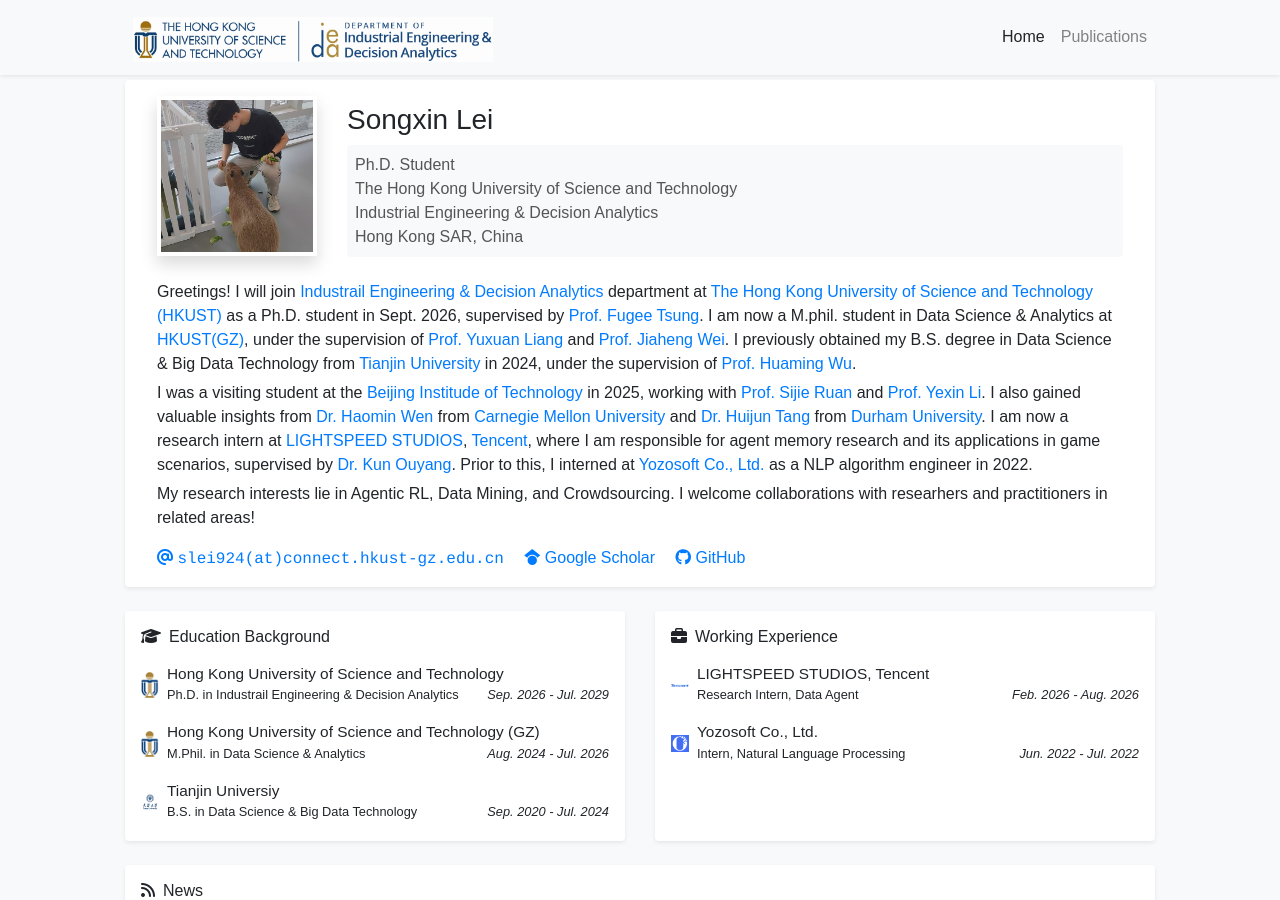
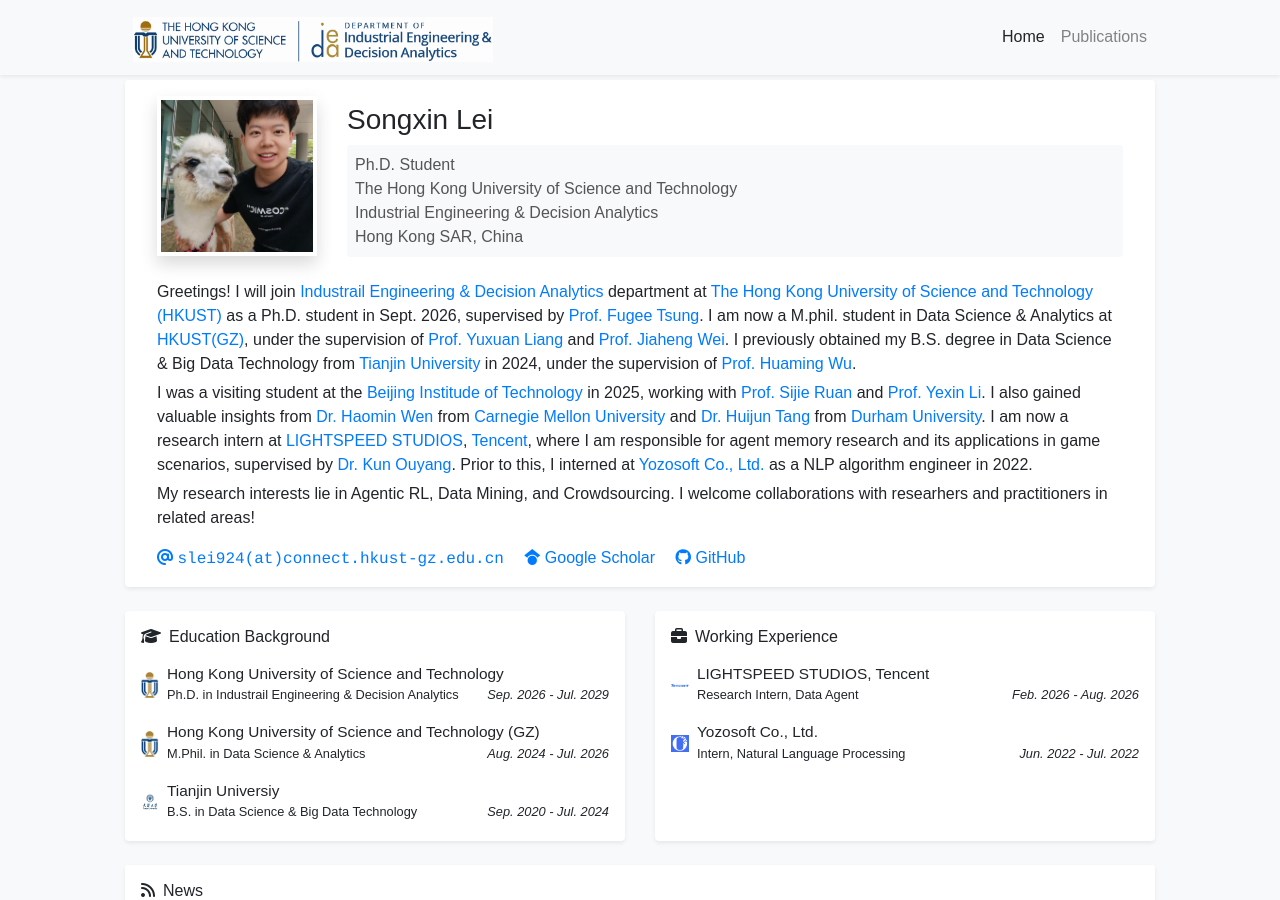
Before and after one commit to thunderlrr/songxinlei.github.io, a Jekyll site: the page built from index.html, in a window 1280 px wide and 900 px high. Built offline with Jekyll 4.4.1, drawn with Linux system fonts in a browser that asks for light colours; a style sheet for code colours, icons or effects is not loaded.

Commit message:
Update profile.yml

```diff
--- a/_data/profile.yml
+++ b/_data/profile.yml
@@ -30,7 +30,7 @@
     My research interests lie in Agentic RL, Data Mining, and Crowdsourcing. I welcome collaborations with researhers and practitioners in related areas!
   </p>
 
-portrait_url: /assets/images/photos/songxin1.jpg
+portrait_url: /assets/images/photos/songxin2.jpg
 portrait_caption: >-
   I'm Songxin. Welcome to my homepage~
 
```
